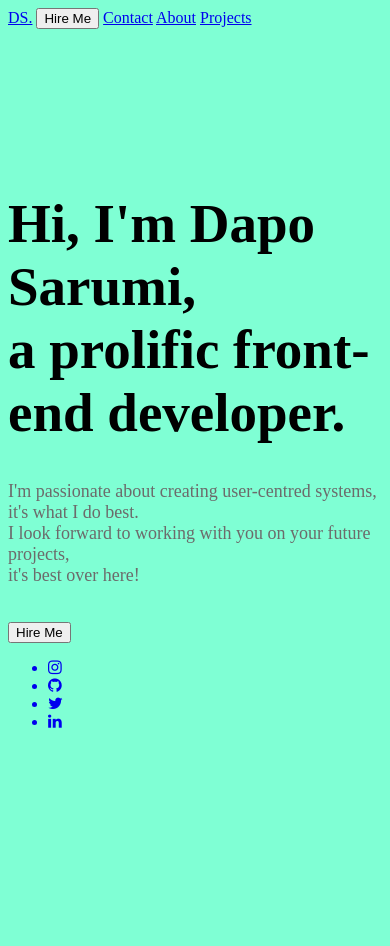
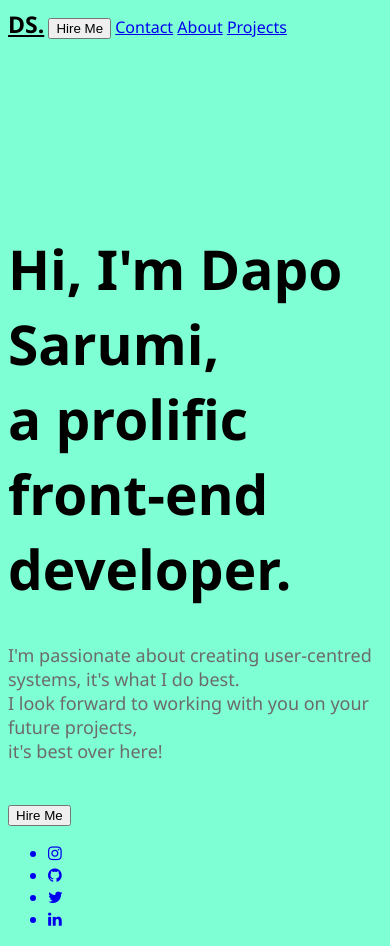
Before and after one commit to daposarumi/portfolio, a plain HTML site: page index.html in a window 390 px wide. Before the commit the page ends 844 px from the top, so only its background shows below. Drawn offline with Linux system fonts and the light colour scheme.

Commit message:
Add style

```diff
--- a/index.html
+++ b/index.html
@@ -59,8 +59,9 @@
                 margin-left: auto;
             }
         </style>
-        <style media="screen AND (max width:900px)">
-            body {
+        <style>
+            @media only screen and (max-width: 1190px) {
+                body {
                 font-family: 'Segoe UI', Tahoma, Geneva, Verdana, sans-serif;
             }
             h1 {
@@ -74,6 +75,7 @@
                 font-weight: 600;
                 font-size: 23px;
             }
+        }
         </style>
         <link rel="stylesheet" href="https://cdnjs.cloudflare.com/ajax/libs/font-awesome/4.7.0/css/font-awesome.min.css">
     </head>
```
